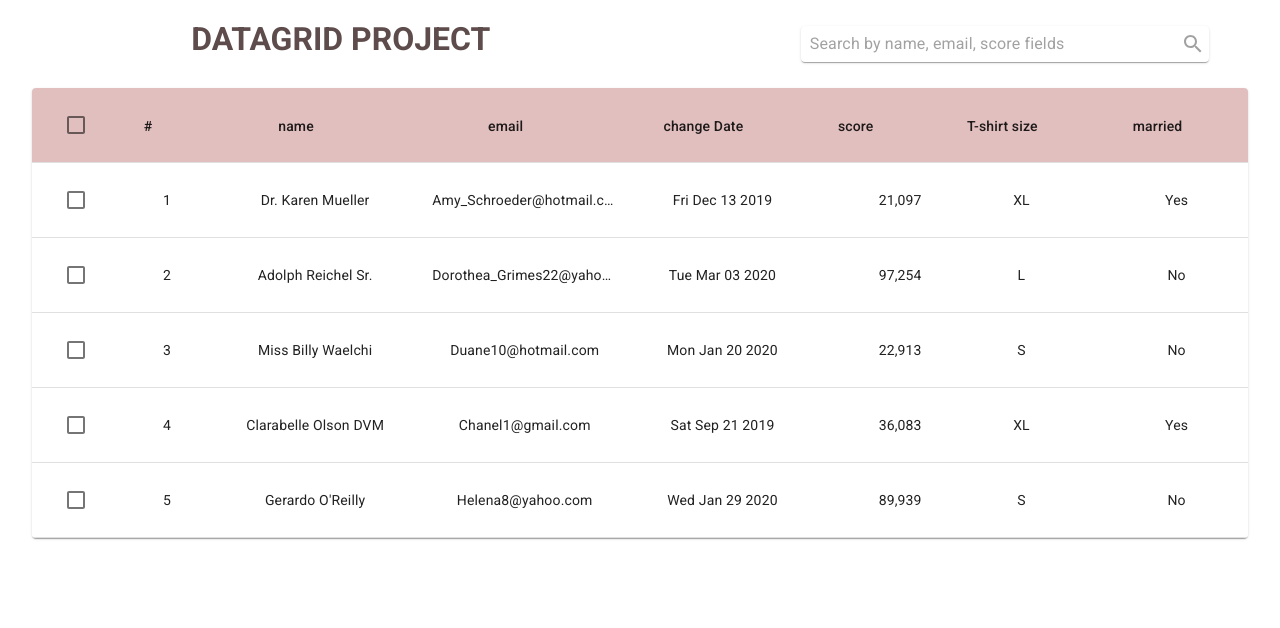
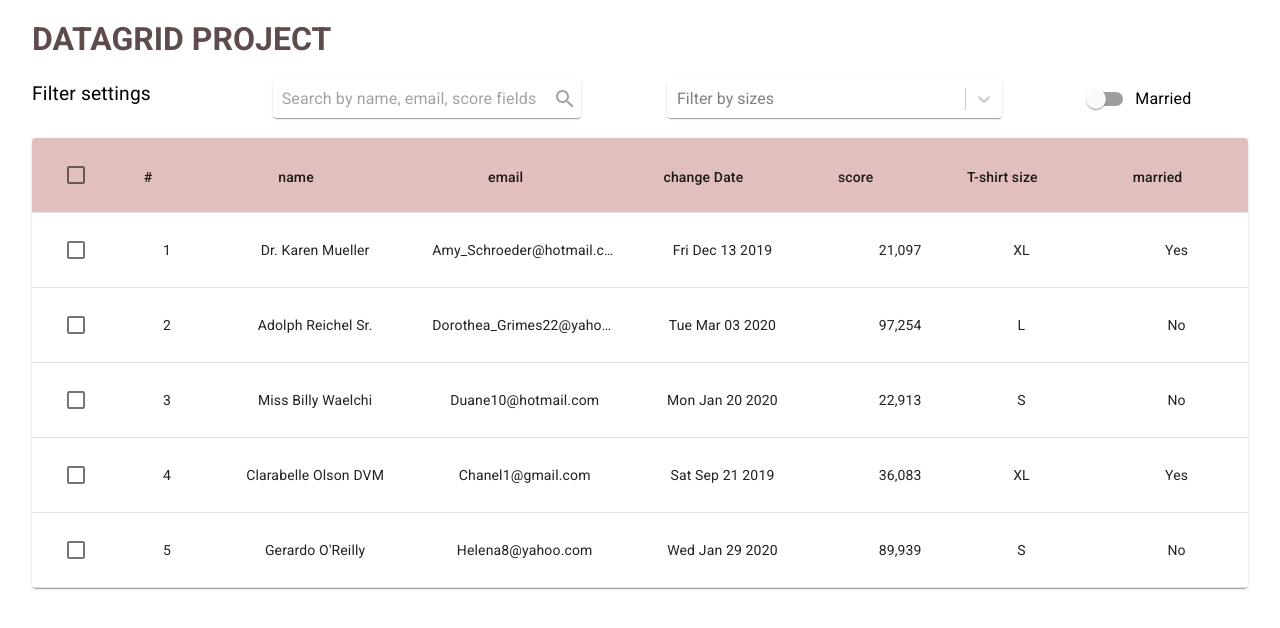
Before and after one commit to slolkunchik/datagrid, a React (Create React App) app: page / in a window 1280 px wide. Shown: the top 628 px of the page. Built offline with nearby package versions, Linux system fonts and the light colour scheme.

Commit message:
feat: add filter options block

```diff
--- a/package.json
+++ b/package.json
@@ -14,6 +14,7 @@
     "react-dom": "^16.13.0",
     "react-redux": "^7.2.0",
     "react-scripts": "3.4.0",
+    "react-select": "^3.0.8",
     "redux": "^4.0.5"
   },
   "scripts": {
--- a/src/App.css
+++ b/src/App.css
@@ -0,0 +1,4 @@
+h1 {
+  color: #5d4c4b;
+  text-transform: uppercase;
+}
--- a/src/App.js
+++ b/src/App.js
@@ -6,8 +6,13 @@ import SearchPannelContainer from './containers/searchPannelContainer/searchPann
 function App() {
   return (
     <>
-      <SearchPannelContainer />
-      <TableContainer />
+      <header>
+        <h1>DataGrid project</h1>
+      </header>
+      <main>
+        <SearchPannelContainer />
+        <TableContainer />
+      </main>
     </>
   );
 }
--- a/src/components/searchPannel/seachPannel-styles.js
+++ b/src/components/searchPannel/seachPannel-styles.js
@@ -2,32 +2,42 @@ import { makeStyles } from '@material-ui/core/styles'
 
 const style = makeStyles({
   root: {
+    marginBottom: 20,
+    display: 'flex',
+    flexDirection: 'row',
+    justifyContent: 'space-between',
+    alignItems: 'center',
+    flexWrap: 'wrap',
+  },
+  title: {
+    width: '200px',
+    margin: '0 0 10px 0',
+    fontSize: '1.2rem',
+    fontFamily: '"Roboto", "Helvetica", "Arial", sans-serif',
+    fontWeight: 400,
+    lineHeight: 1.5,
+    letterSpacing: '0.00938em',
+  },
+  form: {
+    flex: '1 1 auto',
+    flexWrap: 'wrap',
+    display: 'flex',
+    flexDirection: 'row',
+    justifyContent: 'space-around',
+  },
+  searchBox: {
     padding: '2px 4px',
     display: 'flex',
     alignItems: 'center',
-    width: 400,
-    margin: '25px 0',
+    width: 300,
   },
   input: {
-    marginLeft: 5,
+    margin: '0 5px',
     flex: 1,
   },
-  iconButton: {
-    padding: 10,
-  },
-  divider: {
-    height: 28,
-    margin: 4,
-  },
-
   icon: {
     color: '#0000005e',
   },
-
-  h1: {
-   color: '#5d4c4b',
-   textTransform: 'uppercase',
-  }
 })
 
 export default style
--- a/src/components/searchPannel/searchPannel.js
+++ b/src/components/searchPannel/searchPannel.js
@@ -1,35 +1,31 @@
 import React from 'react'
 import useStyles from './seachPannel-styles'
 import SearchIcon from '@material-ui/icons/Search'
-import { Grid, Box } from '@material-ui/core'
 import Paper from '@material-ui/core/Paper'
 import InputBase from '@material-ui/core/InputBase'
+import Select from './select/select'
+import Switch from './switch/switch'
 
-export default function({ onChange, value }) {
+export default function({ handleSearchChange, handleSelectChange, handleSwitchChange, value }) {
   const classes = useStyles()
 
   return (
-    <Grid item container justify="space-around" alignItems="center">
-      <Box ml={1} mb={1}>
-        <h1 className={classes.h1}>
-          Datagrid project
-        </h1>
-      </Box>
-      <Grid item md={3} sm={5} xs={12}>
-        <Box mx={1} mb={1}>
-          <Paper component="form" className={classes.root}>
+    <section className={classes.root}>
+      <h4 className={classes.title}>Filter settings</h4>
+      <div className={classes.form}>
+        <Paper component="form" className={classes.searchBox}>
           <InputBase
             value = {value}
             className={classes.input}
             placeholder="Search by name, email, score fields"
             inputProps={{ 'aria-label': 'search field' }}
-              onChange={onChange}
+            onChange={handleSearchChange}
           />
           <SearchIcon className={classes.icon}/>
         </Paper>
-        </Box>
-      </Grid>
-    </Grid>
-
+        <Select onChange={handleSelectChange} />
+        <Switch handleSwitchChange={handleSwitchChange}/>
+      </div>
+    </section>
   )
 }
--- /dev/null
+++ b/src/components/searchPannel/select/select-styles.module.css
@@ -0,0 +1,12 @@
+.select {
+  width: 335px;
+  z-index: 3;
+  box-shadow: 0px 2px 1px -1px rgba(0,0,0,0.2), 0px 1px 1px 0px rgba(0,0,0,0.14), 0px 1px 3px 0px rgba(0,0,0,0.12);
+  border-radius: 4px;
+  color: rgba(0, 0, 0, 0.87);
+  border: none;
+  margin: 0 5px;
+}
+.select__control {
+  border: 0;
+}
--- /dev/null
+++ b/src/components/searchPannel/select/select.js
@@ -0,0 +1,30 @@
+import React from 'react'
+import Select from 'react-select'
+import makeAnimated from 'react-select/animated'
+import { sizes } from '../../../data/studentsData'
+import styles from './select-styles.module.css'
+
+const animatedComponents = makeAnimated()
+
+const customStyles = {
+  control: (provided, state) => ({
+    ...provided,
+    border: 0,
+    boxShadow: state.isFocused ? '' : '',
+  }),
+}
+
+export default function ReactSelect({onChange}) {
+  return (
+    <Select
+      styles={customStyles}
+      className={styles.select}
+      closeMenuOnSelect={false}
+      components={animatedComponents}
+      isMulti
+      options={sizes}
+      placeholder='Filter by sizes'
+      onChange={onChange}
+    />
+  )
+}
--- /dev/null
+++ b/src/components/searchPannel/switch/switch.js
@@ -0,0 +1,18 @@
+import React from 'react'
+import FormControlLabel from '@material-ui/core/FormControlLabel'
+import Switch from '@material-ui/core/Switch'
+
+export default function({ handleSwitchChange }) {
+  return (
+    <FormControlLabel
+      control={
+        <Switch
+          onChange={handleSwitchChange}
+          value="checkedB"
+          color="primary"
+        />
+      }
+      label="Married"
+    />
+  )
+}
--- a/src/containers/searchPannelContainer/searchPannelContainer.js
+++ b/src/containers/searchPannelContainer/searchPannelContainer.js
@@ -5,19 +5,28 @@ import {filterSettingsChanged} from '../../actions/actionCreator'
 
 export default function() {
   const [searchValue, setSearchValue] = useState('')
+  const [selectValue, setSelectValue] = useState([])
+  const [switchValue, setSwitchValue] = useState(false)
   const dispatch = useDispatch()
-  const { initialStudentsData, filterKeys} = useSelector(state => ({
+  const { initialStudentsData, filterKeys } = useSelector(state => ({
     initialStudentsData: state.tableData.initialStudentsData,
     filterKeys: state.tableData.filterKeys,
   }))
   const {searchFieldsArray} = filterKeys
+
+  const handleSelectChange = (event) => {
+    const selectedOptions = event.map((option)=>option.value)
+    setSelectValue(selectedOptions)
+  }
 
   useEffect(() => {
     const timeOutId = setTimeout(() => {
       dispatch(filterSettingsChanged(
         {
           ...filterKeys,
-          searchValue: searchValue
+          searchValue: searchValue,
+          selectValue: selectValue,
+          isMarriedChecked: switchValue,
         })
       )
     }, 400)
@@ -25,6 +34,10 @@ export default function() {
   }, [searchValue, initialStudentsData, filterKeys, searchFieldsArray, dispatch])
 
   return (
-    <SearchPannel onChange={event => setSearchValue(event.target.value)} value = {searchValue}/>
+    <SearchPannel handleSearchChange={event => setSearchValue(event.target.value)}
+                  handleSelectChange={handleSelectChange}
+                  handleSwitchChange={event => setSwitchValue(event.target.checked)}
+                  value = {searchValue}
+    />
   )
 }
--- a/src/data/studentsData.js
+++ b/src/data/studentsData.js
@@ -1,29 +1,35 @@
 import faker from 'faker'
 
 faker.seed(600)
-const sizes = [
+
+export const sizes = [
   {
     weight: 0,
-    value: 'XS'
+    value: 'XS',
+    label: 'XS',
   },
   {
     weight: 1,
-    value: 'S'
+    value: 'S',
+    label: 'S',
   },
   {
     weight: 2,
-    value: 'M'
+    value: 'M',
+    label: 'M',
   },
   {
     weight: 3,
-    value: 'L'
+    value: 'L',
+    label: 'L',
   },
   {
     weight: 4,
-    value: 'XL'
+    value: 'XL',
+    label: 'XL',
   }]
 
-export const makeFake = (index) => {
+const makeFake = (index) => {
   return {
     "id": index + 1,
     "name": faker.name.findName(),
--- a/src/reducers/tableDataReducer.js
+++ b/src/reducers/tableDataReducer.js
@@ -14,6 +14,8 @@ const initialState = {
   filterKeys: {
     searchFieldsArray: ['name', 'email', 'score'],
     searchValue: '',
+    selectValue: [],
+    isMarriedChecked: false,
   },
 }
 
```
Also changed, not shown: src/constants.js (line endings or trailing spaces), 1 other file (tests, documents, lock files or other folders). Lines whose indentation alone changed are shown as unchanged.
